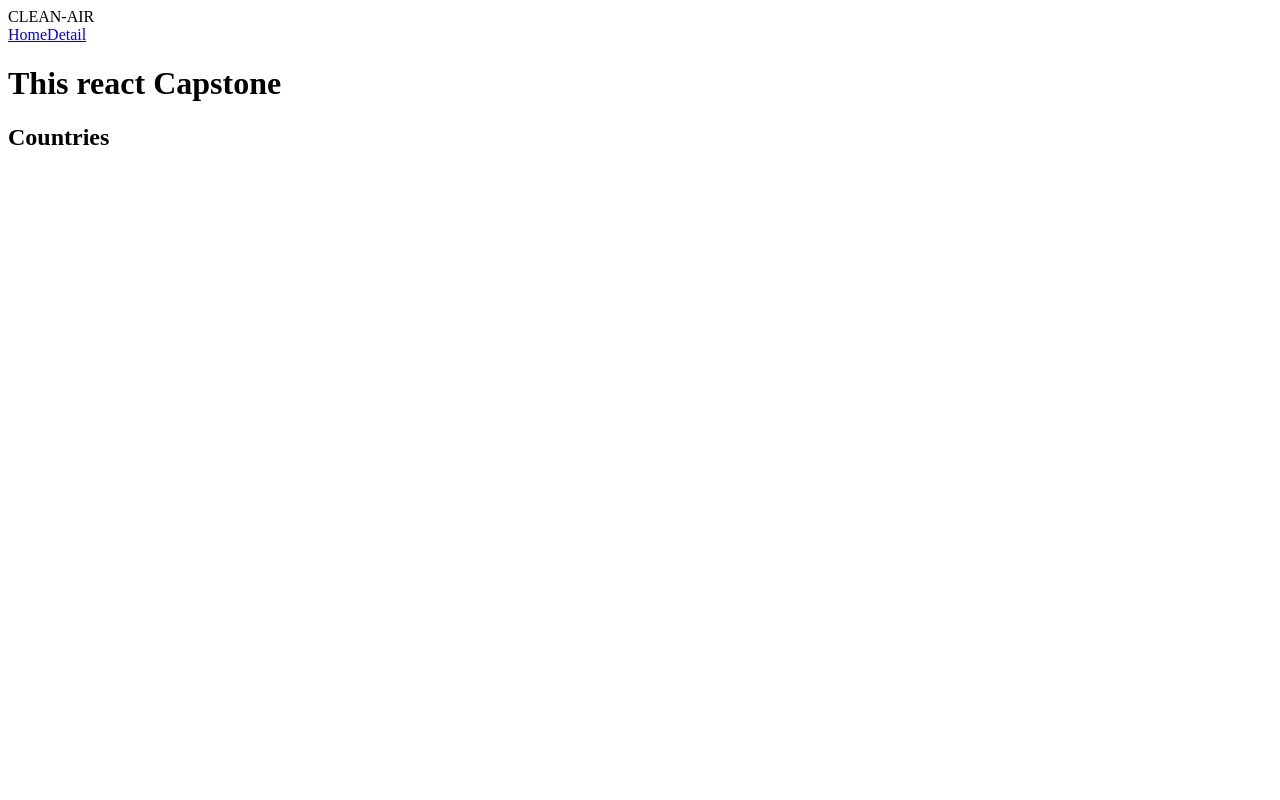
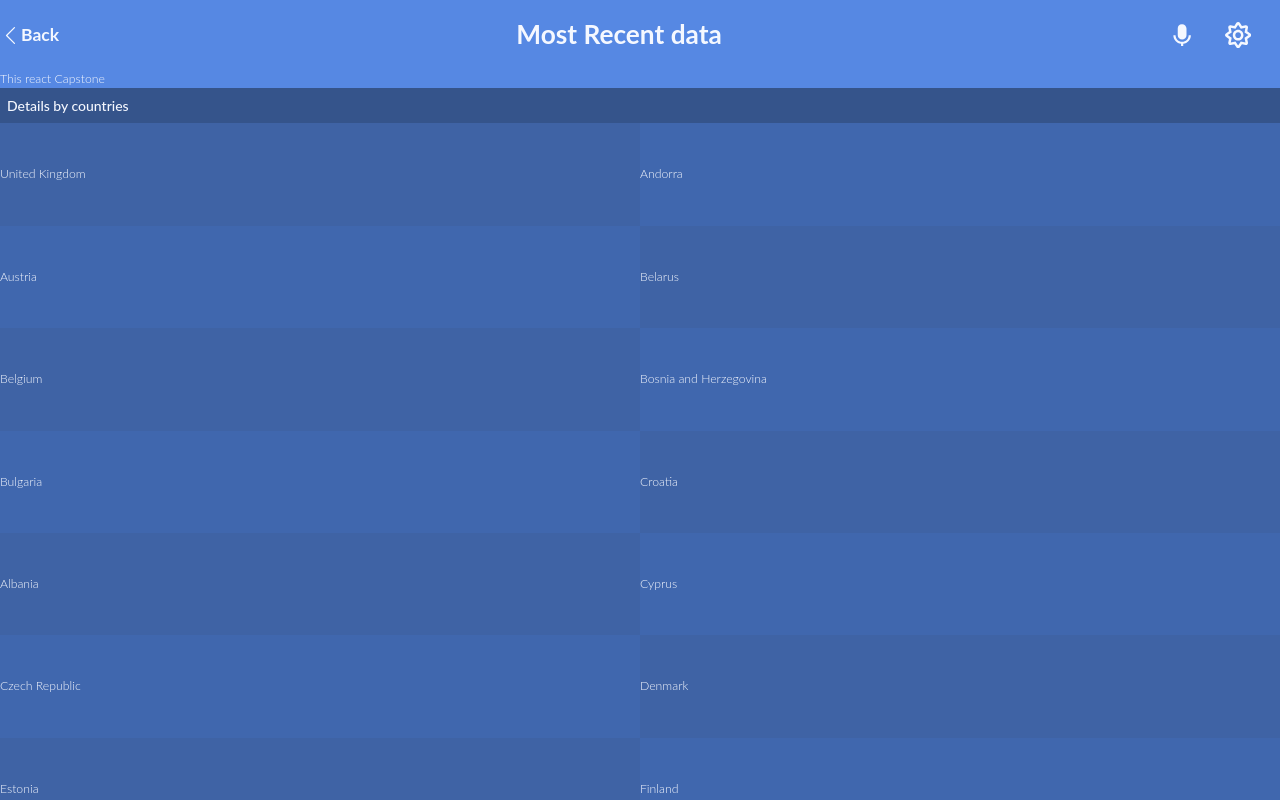
Before and after one commit to mhnazary/air-polution-app, a React (Create React App) app: page / in a window 1280 px wide. Shown: the top 800 px of the page. Built offline with nearby package versions, Linux system fonts and the light colour scheme.

Commit message:
Updated country lists also added new styles.

```diff
--- a/package.json
+++ b/package.json
@@ -10,6 +10,7 @@
     "prop-types": "^15.8.1",
     "react": "^18.2.0",
     "react-dom": "^18.2.0",
+    "react-icons": "^4.10.1",
     "react-redux": "^8.1.2",
     "react-router-dom": "^6.15.0",
     "react-scripts": "5.0.1",
--- a/src/App.js
+++ b/src/App.js
@@ -1,5 +1,5 @@
 import './App.css';
-import Country from './page/country';
+import Country from './components/Country';
 
 function App() {
   return (
--- /dev/null
+++ b/src/components/Country.jsx
@@ -0,0 +1,23 @@
+import React from 'react';
+import { NavLink } from 'react-router-dom';
+import EuropeCountries from './EuropeCountries';
+
+const country = () => (
+  <div>
+    <div className="list-titleBox">
+      <h2 className="countryList-title">Details by countries</h2>
+    </div>
+
+    <ul className="country-ul grid">
+      {EuropeCountries.map((country) => (
+        <li key={country.country} className="country-list">
+          <NavLink className="country-data" to="/Details">
+            <h3>{country.country}</h3>
+          </NavLink>
+        </li>
+      ))}
+    </ul>
+  </div>
+);
+
+export default country;
--- a/src/components/Header.jsx
+++ b/src/components/Header.jsx
@@ -1,20 +1,24 @@
 import React from 'react';
 import { NavLink } from 'react-router-dom';
+import { BsChevronLeft } from 'react-icons/bs';
+import '../index.css';
+import { BiSolidMicrophone } from 'react-icons/bi';
+import { FaRegSun } from 'react-icons/fa';
 
-const Navbar = () => (
-  <header>
-    <div>
-      <div>CLEAN-AIR</div>
-      <nav>
-        <NavLink to="/" className="home">
-          Home
-        </NavLink>
-        <NavLink to="/Detail" className="details">
-          Detail
-        </NavLink>
-      </nav>
+const Header = () => (
+  <header className="py-4">
+    <div className="flex justify-between text-2xl items-center">
+      <div className="w-28 flex flex-row h-12 items-center">
+        <BsChevronLeft className="backBttn" />
+        <NavLink to="/" className="text-xl font-bold">Back</NavLink>
+      </div>
+      <NavLink to="/" className="text-3xl font-bold">Most Recent data</NavLink>
+      <div className="w-40 flex justify-evenly text-xl">
+        <BiSolidMicrophone className="text-3xl" />
+        <FaRegSun className="text-3xl" />
+      </div>
     </div>
   </header>
 );
 
-export default Navbar;
+export default Header;
--- a/src/index.css
+++ b/src/index.css
@@ -2,6 +2,7 @@
 @tailwind components;
 
 @import url('https://fonts.googleapis.com/css2?family=Lato:wght@300;400;700;900&family=Montserrat:wght@300;400;700&family=Roboto+Slab:wght@300;400;600;700;900&family=Ubuntu:ital,wght@0,400;0,700;1,700&display=swap');
+
 * {
   margin: 0;
   padding: 0;
@@ -38,7 +39,7 @@
 
 .header {
   background-color: var(--bg-bar);
-  padding: 2.4rem .7rem;
+  padding: 2.4rem 0.7rem;
 }
 
 .nav-container {
@@ -71,7 +72,7 @@
 /* Country list */
 
 .list-titleBox {
-  padding: .5rem;
+  padding: 0.5rem;
   background-color: #35548b;
 }
 
@@ -105,12 +106,12 @@
 
 .country-list:nth-child(4n+3),
 .country-list:nth-child(4n+2) {
-  background-color: #4067AE;
+  background-color: #4067ae;
 }
 
 .country-list:nth-child(4n+3) *,
 .country-list:nth-child(4n+2) * {
-  background-color: #4067AE;
+  background-color: #4067ae;
 }
 
 @tailwind utilities;
--- a/src/page/country.jsx
+++ /dev/null
@@ -1,9 +0,0 @@
-function Country() {
-  return (
-    <div>
-      <h2>Countries</h2>
-    </div>
-  );
-}
-
-export default Country;
--- a/src/router/router.jsx
+++ b/src/router/router.jsx
@@ -1,5 +1,6 @@
 import { createBrowserRouter } from 'react-router-dom';
 import React from 'react';
+import Details from '../page/Detail';
 import App from '../App';
 import Navigation from '../page/Navagate';
 
@@ -12,6 +13,14 @@ const router = createBrowserRouter([
       </Navigation>
     ),
   },
+  {
+    path: '/Details',
+    element: (
+      <Navigation>
+        <Details />
+      </Navigation>
+    ),
+  },
 ]);
 
 export default router;
```
Also changed, not shown: src/components/EuropeCountries.jsx (indentation only), 1 other file (tests, documents, lock files or other folders).
